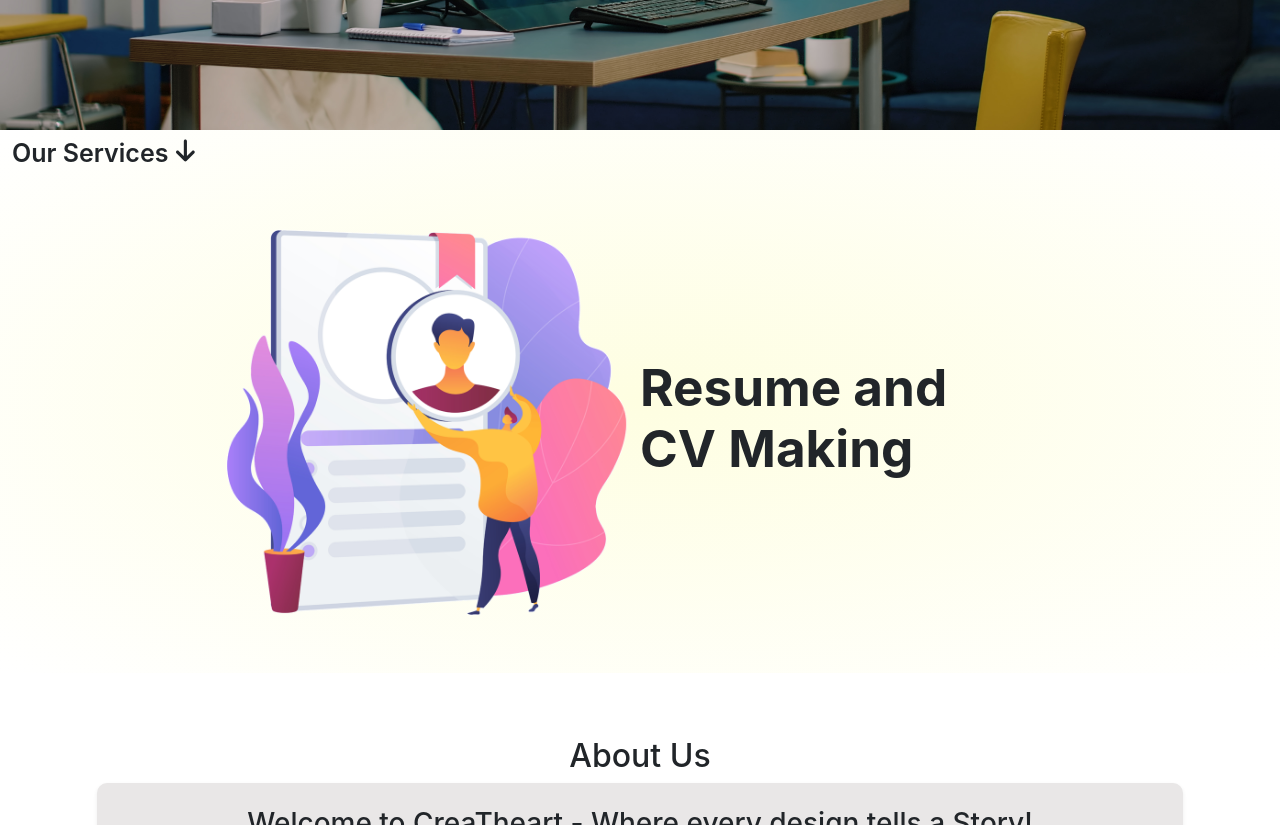
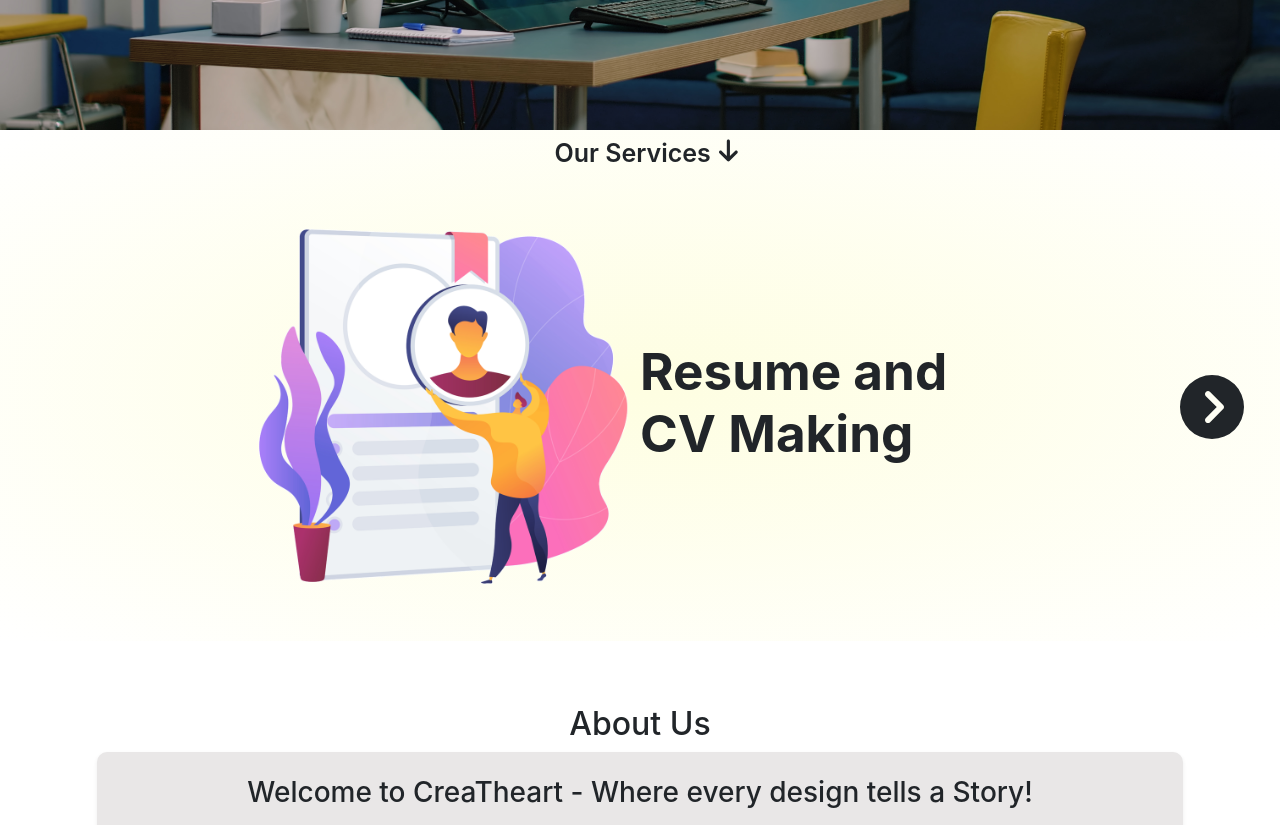
Before and after one commit to jerinbinoy/CreaTHEart-Web-App, a React (Create React App) app in the folder creatheart-app/: page / in a window 1280 px wide. Shown: the part 540-1365 px from the top of the page. Built offline with nearby package versions, Linux system fonts and the light colour scheme.

Commit message:
Services section modified

```diff
--- a/creatheart-app/src/Components/Services.css
+++ b/creatheart-app/src/Components/Services.css
@@ -7,7 +7,7 @@
 
 }
 .resumeImg{
-    width: 65%;
+    width: 80%;
     padding: 0;
     transition: .7s;
 
@@ -23,6 +23,13 @@
 }
 .serviceRow{
     background: radial-gradient(rgb(254, 254, 225),white);
+}
+.nextArrowRight{
+    cursor: pointer;
+}
+.previousArrowLeft{
+    cursor: pointer;
+    display: none;
 }
 @keyframes slideright{
     0%{
--- a/creatheart-app/src/Components/Services.jsx
+++ b/creatheart-app/src/Components/Services.jsx
@@ -1,12 +1,33 @@
 import React from 'react';
+import { useState } from 'react';
 import './Services.css';
 import {Row,Col} from 'react-bootstrap';
 import { FontAwesomeIcon } from '@fortawesome/react-fontawesome'
-import { faArrowDown} from '@fortawesome/free-solid-svg-icons'
+import { faArrowDown,faCircleChevronRight,faCircleChevronLeft} from '@fortawesome/free-solid-svg-icons'
 import ResumeImg from '../Assets/Resume vector image.png'
 
+
+
 function Services() {
+
+  const [arrowLeft,setArrowLeft] = useState(false);
+  const [service,setService] = useState(false);
+
+  const rightArrow = document.getElementById("nextArrowRight");
+  const leftArrow = document.getElementById("previousArrowLeft");
+
+  function handleClick(arrow){
+        setService(true);
+        setArrowLeft(true);
+
+        if(arrow === 'rightArrow'){
+          leftArrow.style.display = 'block';
+        }
+  }
+  //document.getElementById("previousArrowLeft").style.display =
+
   window.onscroll = function() {scrollFunction()};
+
 
 function scrollFunction() {
   if (document.body.scrollTop > 150 || document.documentElement.scrollTop > 150) {
@@ -23,14 +44,25 @@ function scrollFunction() {
   return (
     <div className='serviceRow'>
       <Row className='text-center pt-2 ' >
-        <h2 className='servicesText ps-4' id='servicesText'>Our Services<FontAwesomeIcon icon={faArrowDown} size='1x' className='arrowIcon ms-2' id='arrowIcon'/></h2>
+        <h2 className='servicesText justify-content-center ps-4' id='servicesText'>Our Services<FontAwesomeIcon icon={faArrowDown} size='1x' className='arrowIcon ms-2' id='arrowIcon'/></h2>
       </Row>
+
       <Row className='d-flex align-items-center mt-1 pt-5  pb-5 mb-5 '>
-        <Col className='justify-content-end d-flex p-0'>
-        <img src={ResumeImg} alt="Resume vector image" className='resumeImg ' />
+        <Col className='justify-content-end d-flex p-0 align-items-center'>
+          <Col xs="3" className='text-start ps-5' >
+          <FontAwesomeIcon icon={faCircleChevronLeft} size='4x' className='previousArrowLeft' id='previousArrowLeft'/>
+          </Col>
+          <Col xs="9" className='d-flex justify-content-end'>
+            <img src={ResumeImg} alt="Resume vector image" className='resumeImg ' />
+          </Col>
         </Col>
-        <Col className='p-0' >
-        <h1 className='resumeText'>Resume and<br/> CV Making</h1>
+        <Col className='p-0 d-flex align-items-center' >
+          <Col xs="6">
+            <h1 className='resumeText'>Resume and<br/> CV Making</h1>
+          </Col>
+          <Col xs="6" className='text-end pe-5'>
+             <FontAwesomeIcon icon={faCircleChevronRight} size='4x' className='nextArrowRight' id='nextArrowRight' onClick={()=>handleClick('rightArrow')}/>
+          </Col>
         </Col>
       </Row>
     </div>
```
